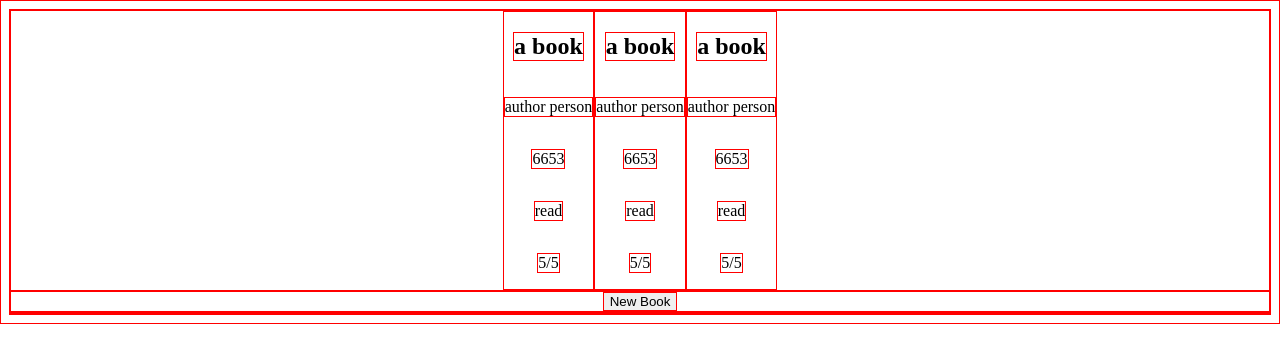
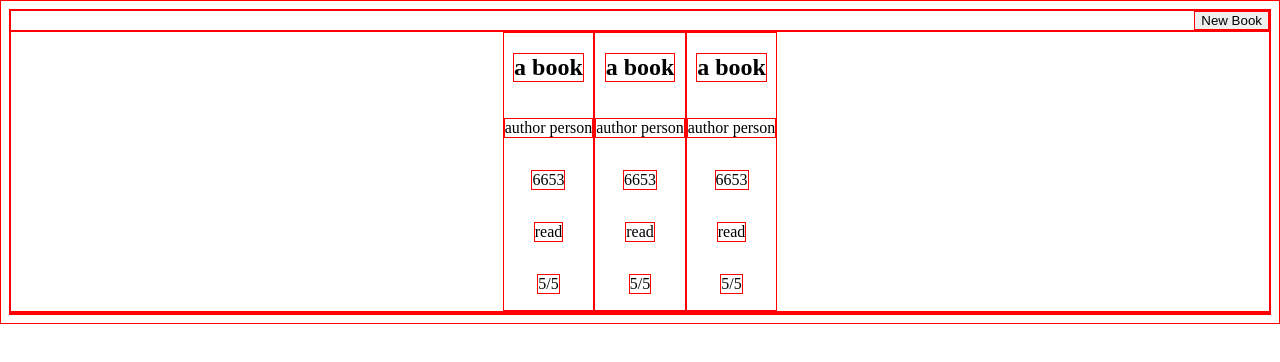
Before and after one commit to thebrianwong/odin-library, a plain HTML site: page index.html in a window 1280 px wide. Drawn offline with Linux system fonts and the light colour scheme.

Commit message:
Move the New Book button to the top right

```diff
--- a/index.html
+++ b/index.html
@@ -9,6 +9,9 @@
     <title>Document</title>
 </head>
 <body>
+    <div class="new-book">
+        <input type="button" value="New Book" id="display-form">
+    </div>
     <div class="container">
         <div class="book">
             <h2 class="title">a book</h2>
@@ -31,9 +34,6 @@
             <p class="read-status">read</p>
             <p class="rating">5/5</p>
         </div>
-    </div>
-    <div class="new-book">
-        <input type="button" value="New Book" id="display-form">
     </div>
     <div class="form">
         <!-- <form action="">
--- a/styles.css
+++ b/styles.css
@@ -4,10 +4,14 @@
 
 form,
 .container,
-.book,
+.book {
+    display: flex;
+    justify-content: center;
+}
+
 .new-book {
     display: flex;
-    justify-content: center;
+    justify-content: flex-end;
 }
 
 form,
```
